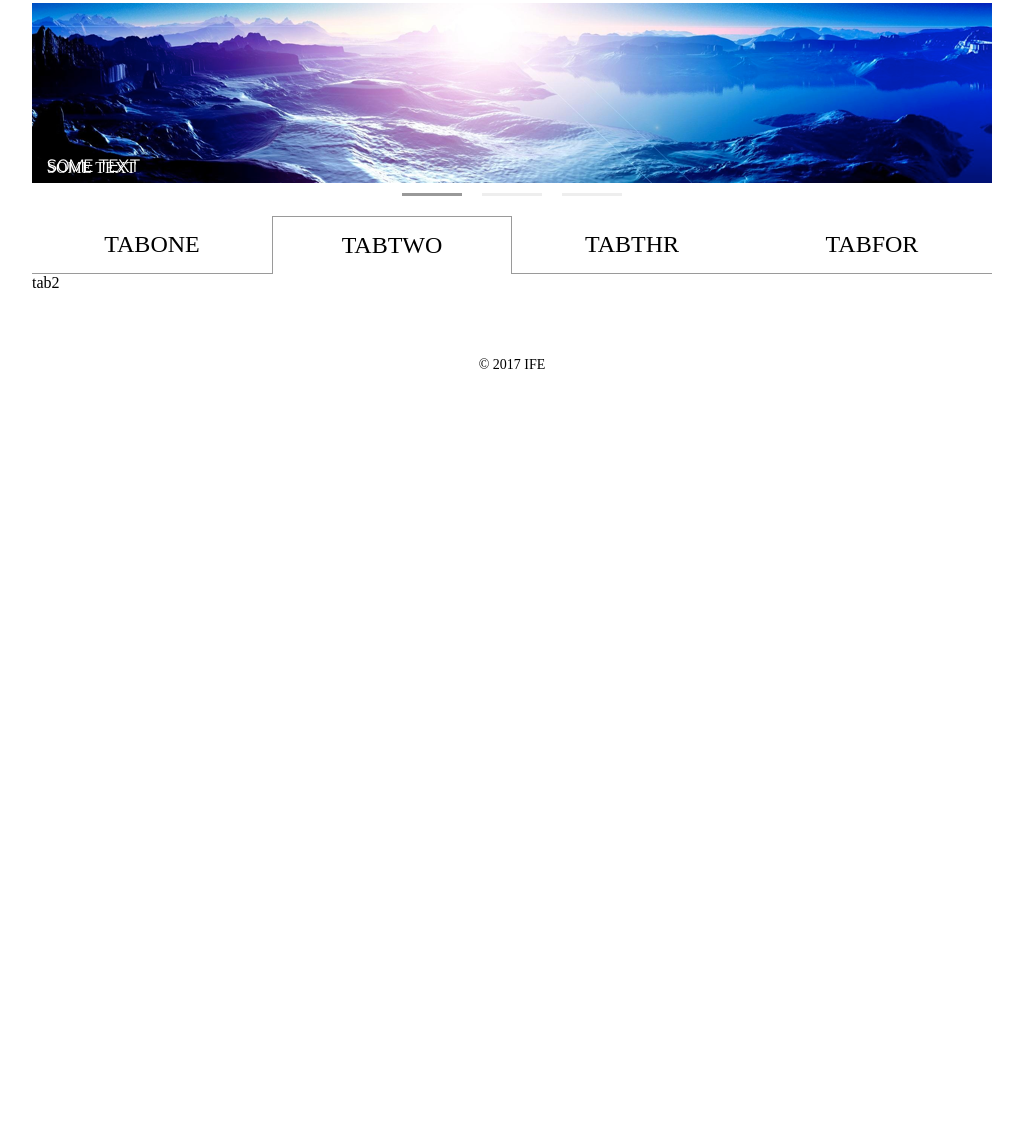
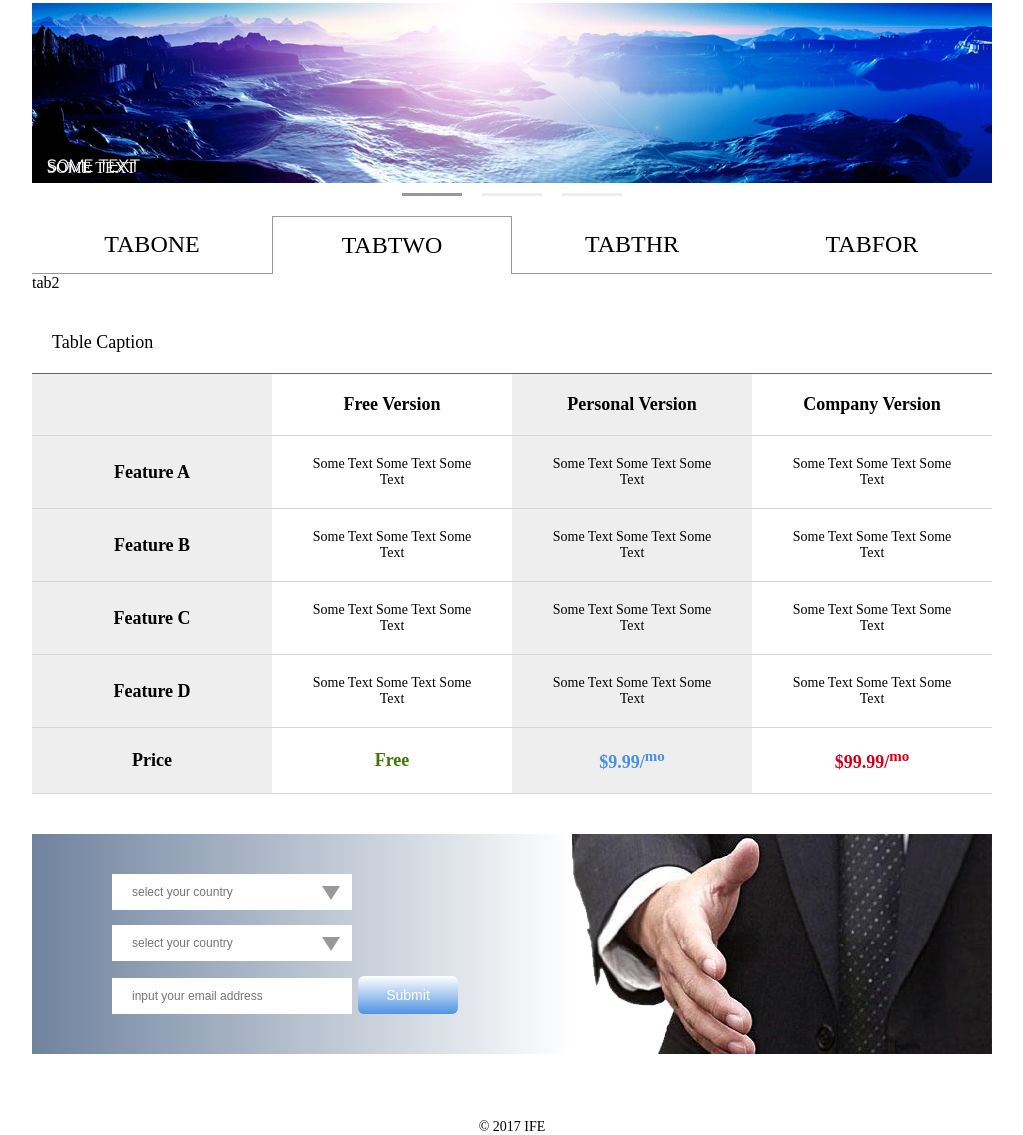
Before and after one commit to nucNaOH/ife-2017, a plain HTML site: page experimental/task02/index.html in a window 1280 px wide. Shown: the part 563-1698 px from the top of the page, without its empty margins (128-1151 px from the left). Before the commit the page ends 936 px from the top, so only its background shows below. Drawn offline with Linux system fonts and the light colour scheme.

Commit message:
finish experimental/task02

```diff
--- a/experimental/task02/index.html
+++ b/experimental/task02/index.html
@@ -13,10 +13,10 @@
             <div class="nav-home"><span>FE</span></div>
             <div class="nav-menu">
                 <ul>
-                    <li>HOME</li>
-                    <li>PRODUCT</li>
-                    <li>SUPPORT</li>
-                    <li>ABOUT</li>
+                    <li class="nav-menu-item">HOME </li>
+                    <li class="nav-menu-item">PRODUCT <embed class="nav-icon-dropdown" src="img/dropdown.svg"></li>
+                    <li class="nav-menu-item">SUPPORT <embed class="nav-icon-dropdown" src="img/dropdown.svg"></li>
+                    <li class="nav-menu-item">ABOUT <embed class="nav-icon-dropdown" src="img/dropdown.svg"></li>
                 </ul>
             </div>
         </div>
@@ -95,8 +95,76 @@
                 </div>
             </div>
         </div>
-        <div class="table"></div>
-        <div class="form"></div>
+        <div class="table">
+            <table>
+                <caption>Table Caption</caption>
+                <thead>
+                    <tr>
+                        <th></th>
+                        <th>Free Version</th>
+                        <th>Personal Version</th>
+                        <th>Company Version</th>
+                    </tr>
+                </thead>
+                <tbody>
+                    <tr>
+                        <th>Feature A</th>
+                        <td>Some Text Some Text Some Text </td>
+                        <td>Some Text Some Text Some Text </td>
+                        <td>Some Text Some Text Some Text </td>
+                    </tr>
+                    <tr>
+                        <th>Feature B</th>
+                        <td>Some Text Some Text Some Text </td>
+                        <td>Some Text Some Text Some Text </td>
+                        <td>Some Text Some Text Some Text </td>
+                    </tr>
+                    <tr>
+                        <th>Feature C</th>
+                        <td>Some Text Some Text Some Text </td>
+                        <td>Some Text Some Text Some Text </td>
+                        <td>Some Text Some Text Some Text </td>
+                    </tr>
+                    <tr>
+                        <th>Feature D</th>
+                        <td>Some Text Some Text Some Text </td>
+                        <td>Some Text Some Text Some Text </td>
+                        <td>Some Text Some Text Some Text </td>
+                    </tr>
+                </tbody>
+                <tfoot>
+                    <tr>
+                        <th>Price</th>
+                        <th class="price-free">Free</th>
+                        <th class="price-personal">$9.99/<sup>mo</sup></th>
+                        <th class="price-company">$99.99/<sup>mo</sup></th>
+                    </tr>
+                </tfoot>
+            </table>
+        </div>
+        <div class="form">
+            <div class="form-left">
+                <div class="form-container">
+                    <form>
+                        <div class="form-item">
+                            <input type="text" name="country1" placeholder="select your country">
+                            <i class="triangle-down"></i>
+                        </div>
+                        <div class="form-item">
+                            <input type="text" name="country2" placeholder="select your country">
+                            <i class="triangle-down"></i>
+                        </div>
+                        <div class="form-item">
+                            <input type="email" name="email" placeholder="input your email address">
+                            <input type="submit" value="Submit" id="submit">
+                        </div>
+                    </form>
+                </div>
+            </div>
+            <div class="form-right">
+                <img src="img/handshaking.png" alt="handshaking">
+            </div>
+        </div>
         <footer>&copy; 2017 IFE</footer>
     </div>
 
--- a/experimental/task02/style.css
+++ b/experimental/task02/style.css
@@ -32,16 +32,20 @@ body {
     background: #2c6f78;
     border-radius: 50%;
 }
-.nav .nav-menu {
-}
 .nav .nav-menu ul{
     list-style: none;
-    font-size: 16px;
     color: #ffffff;
 }
-.nav .nav-menu li{
-    display: inline;
+.nav .nav-menu .nav-menu-item{
+    display: inline-block;
+    font-size: 20px;
     margin-left: 50px;
+    vertical-align: bottom;
+}
+.nav .nav-menu .nav-menu-item .nav-icon-dropdown{
+    vertical-align: bottom;
+    width: 22px;
+    padding: 2px;
 }
 
 .banner {
@@ -118,8 +122,6 @@ body {
 .carousel {
     margin: 20px auto 0px;
 }
-.carousel .carousel-container{
-}
 .carousel-content .carousel-item {
     display: none;
     position: relative;
@@ -187,12 +189,100 @@ body {
     display: block;
 }
 
-.table {
+.table table{
+    margin-top: 20px;
+    box-sizing: border-box;
+    border-collapse: collapse;
+}
+.table caption {
+    text-align: left;
+    font-size: 18px;
+    margin: 20px;
+}
+.table thead {
     margin-top: 40px;
+    border-top: 1px solid #666666;
 }
+.table tr {
+    border-bottom: 1px solid #d6d6d6;
+}
+.table th, td {
+    padding: 20px 40px;
+    width: 25%;
+    text-align: center;
+}
+.table th {
+    font-size: 18px;
+}
+.table td {
+    font-size: 14px;
+}
+.table th:nth-child(odd), td:nth-child(odd) {
+    background: #eeeeee;
+}
+.table tfoot .price-free {
+    color: #417505;
+}
+.table tfoot .price-personal {
+    color: #4a90e2;
+}
+.table tfoot .price-company {
+    color: #d0021b;
+}
+
 
 .form {
     margin-top: 40px;
+    display: flex;
+    justify-content: space-between;
+}
+.form .form-left {
+    width: 100%;
+    background-image: -webkit-gradient(linear, left, right, from(#6f839f), to(#ffffff));
+    background-image: -webkit-linear-gradient(left, #6f839f, #ffffff);
+    background-image: -moz-linear-gradient(left, #6f839f, #ffffff);
+    background-image: linear-gradient(to right, #6f839f, #ffffff);
+}
+.form .form-container {
+    margin: 40px 80px;
+}
+.form-container .form-item{
+    margin-top: 15px;
+    /* 同上，解决0宽、0高的triangel down默认大小的问题 */
+    font-size: 0px;
+}
+.form-container .form-item input{
+    width: 220px;
+    height: 36px;
+    padding-left: 20px;
+    font-size: 12px;
+}
+.triangle-down {
+    width: 0;
+    height: 0;
+    border-left: 9px solid transparent;
+    border-right: 9px solid transparent;
+    border-top: 14px solid #999999;
+    border-bottom: 0px;
+    vertical-align: bottom;
+    line-height: 20px;
+    margin-left: -30px;
+}
+.form-container #submit {
+    width: 100px;
+    margin-left: 6px;
+    padding-left: 0px;
+    border-radius: 6px;
+    height: 38px;
+    font-size: 14px;
+    color: #ffffff;
+    background-image: -webkit-gradient(linear, left top, left bottom, from(#ffffff), to(#5194e3));
+    background-image: -webkit-linear-gradient(top, #ffffff, #5194e3);
+    background-image: -moz-linear-gradient(top, #ffffff, #5194e3);
+    background-image: linear-gradient(to bottom, #ffffff, #5194e3);
+}
+.form .form-right img {
+    vertical-align: bottom;
 }
 
 footer {
```
Also changed, not shown: experimental/task02/img/dropdown.png (added), experimental/task02/img/dropdown.svg (added), experimental/task02/img/handshaking.png (added).
